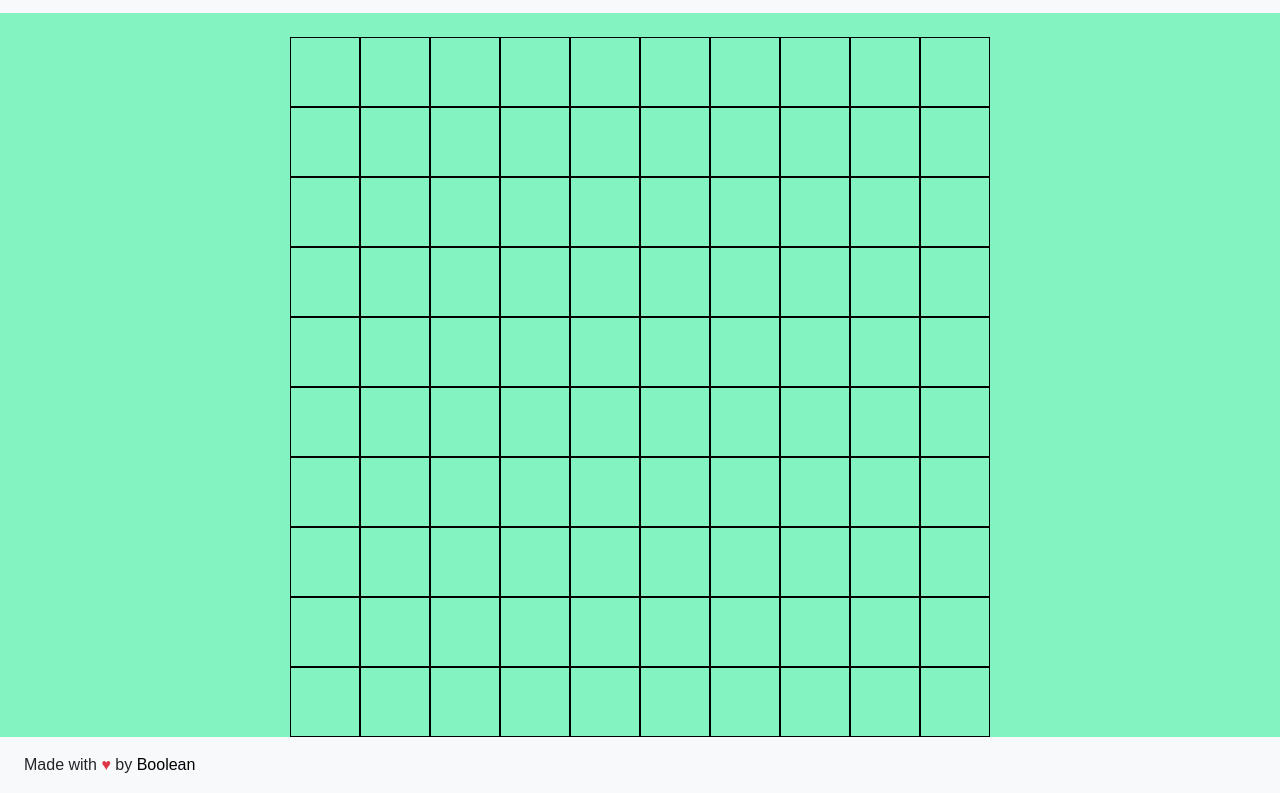
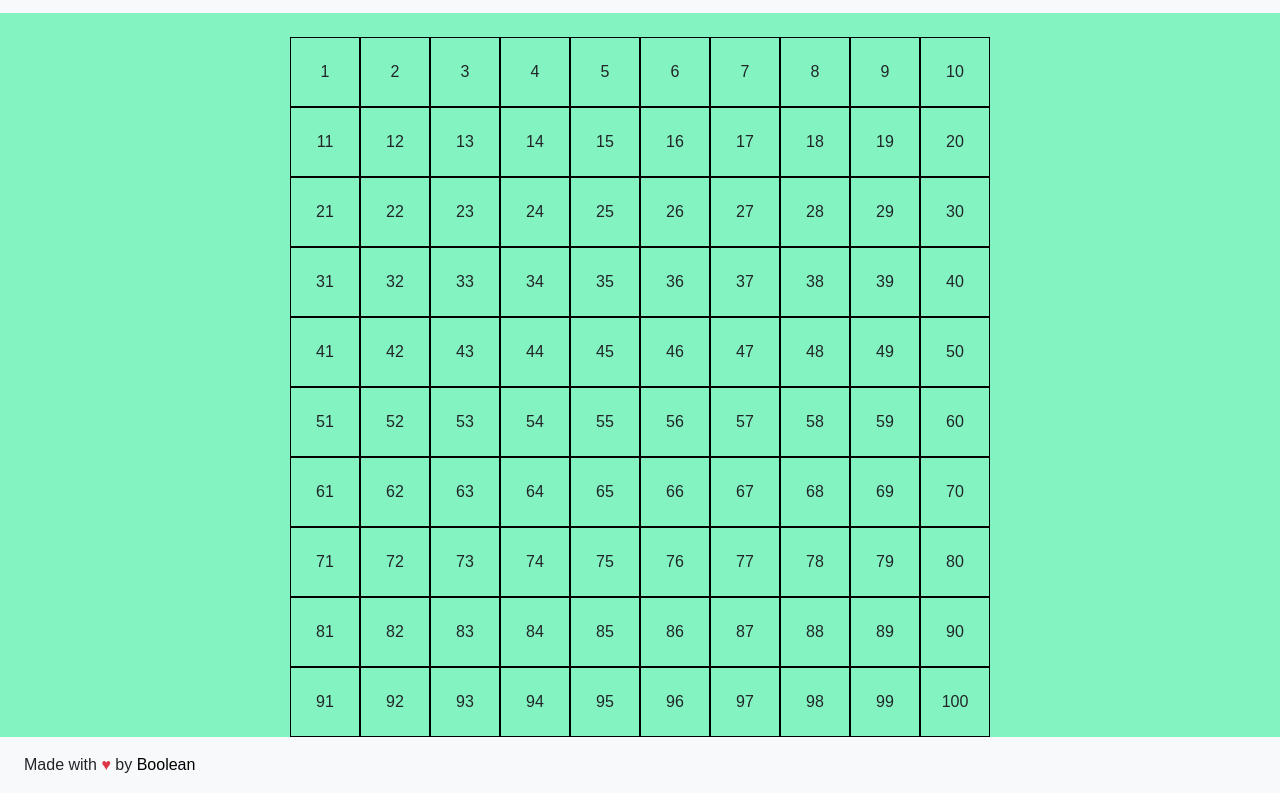
Before and after one commit to Francesco-Matteucci/js-campominato-grid, a plain HTML site: page index.html in a window 1280 px wide. Both pictures are taken after a click on the button "Play". Shown: the part 67-860 px from the top of the page. Drawn offline with nearby package versions, Linux system fonts and the light colour scheme.

Commit message:
Milestone-3

```diff
--- a/css/style.css
+++ b/css/style.css
@@ -8,6 +8,9 @@ body {
 }
 
 .cell {
+    display: flex;
+    align-items: center;
+    justify-content: center;
     flex-basis: 10%;
     height: 70px;
     border: 1px solid black;
--- a/js/script.js
+++ b/js/script.js
@@ -40,6 +40,9 @@ const createGrid = () => {
         // Creo un elemento per la cella
         const cell = document.createElement('div');
         cell.classList.add('cell');
+        //Aggiungo il numero alle celle
+        cell.textContent = i;
+
         console.log('Cella numero: ', i)
 
         // Aggiungo la cella alla griglia
```
